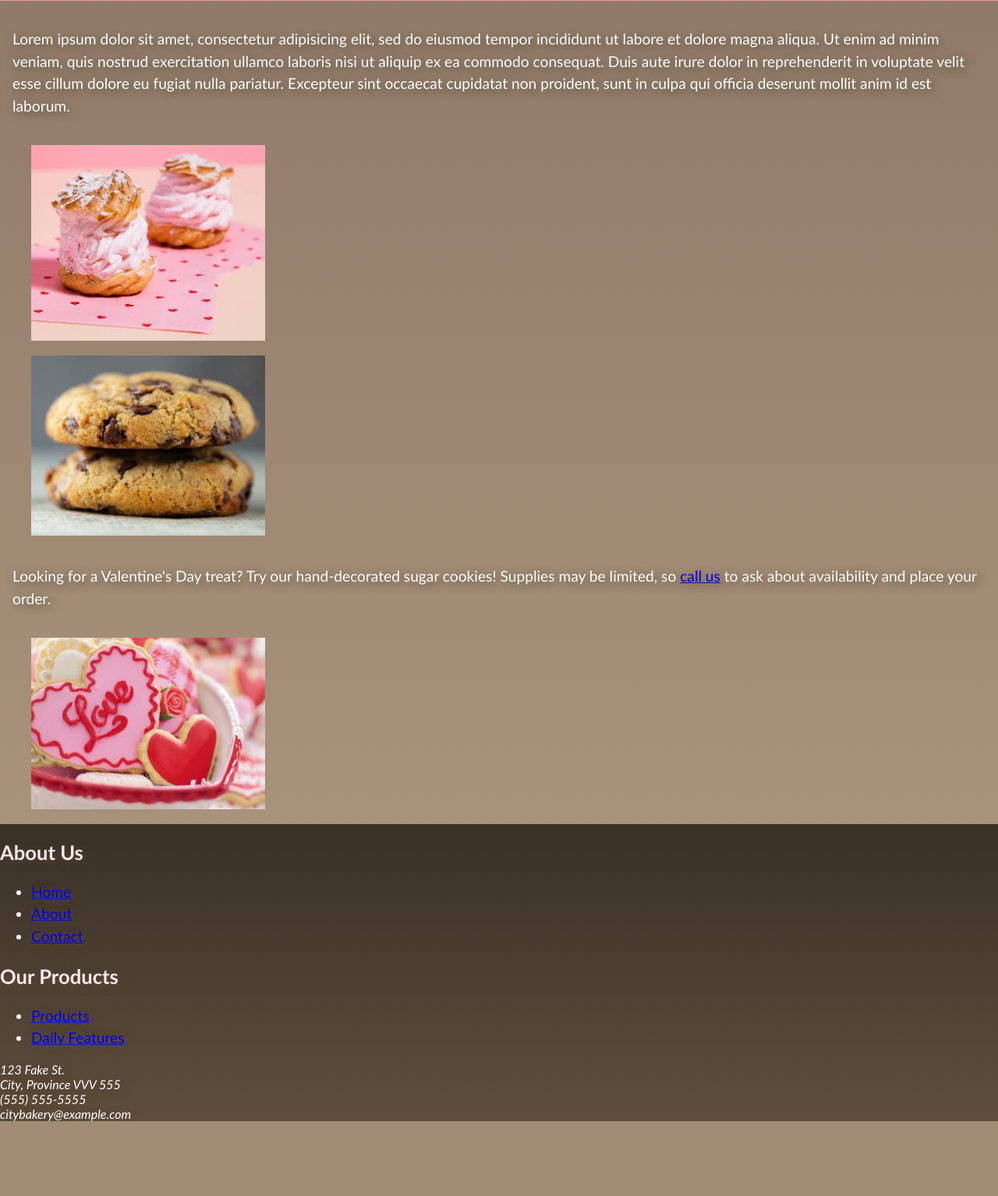
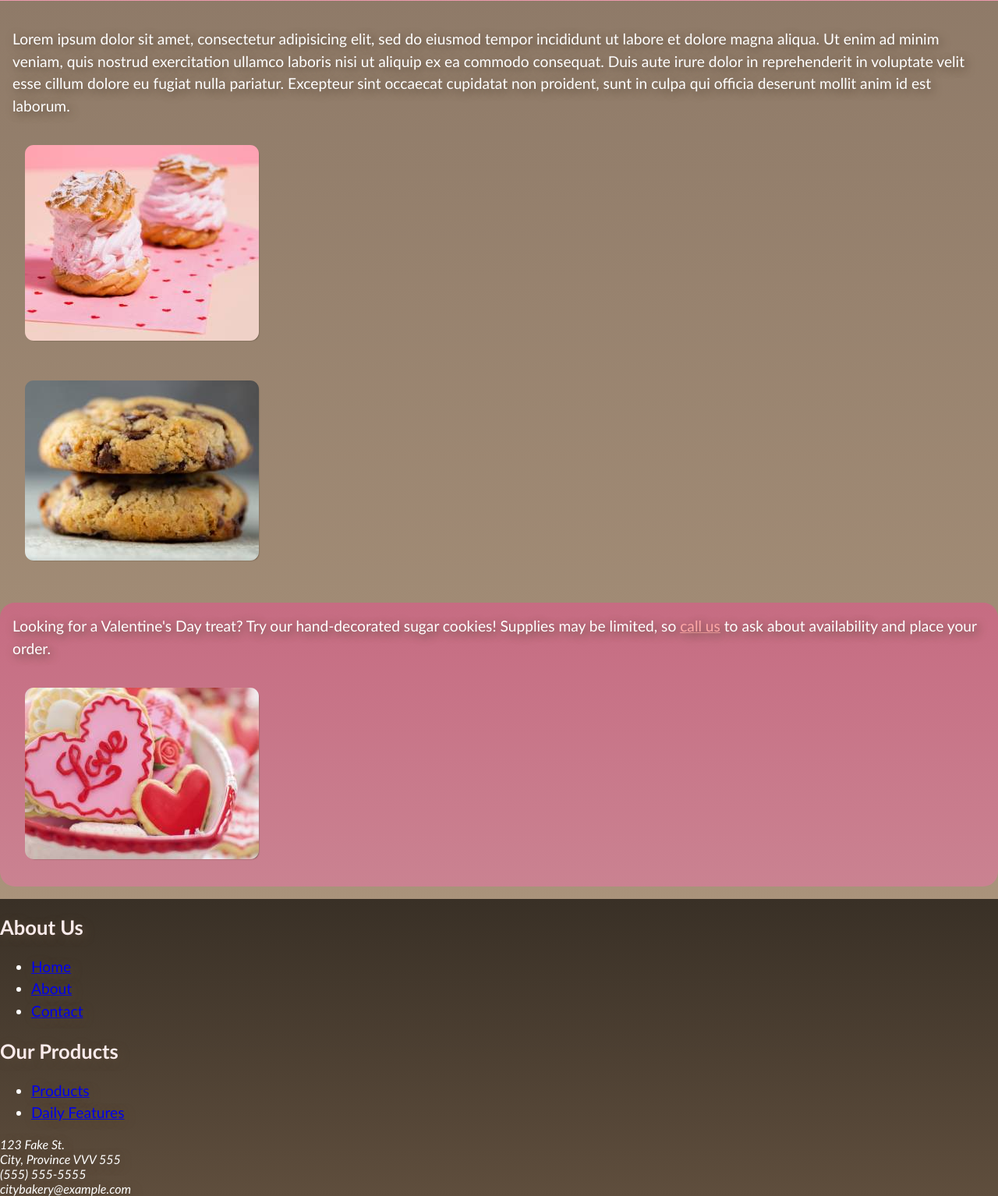
Before and after one commit to ImpendingKataclysm/bakery_website, a Django app: template main_site/templates/index.html in a window 1280 px wide. Shown: the part 390-1924 px from the top of the page at 78% size. Before the commit the page ends 1828 px from the top, so only its background shows below. Run offline with Django 3.2, Linux system fonts and the light colour scheme; the template is opened without the code that fills it, so the values that code supplies are empty.

Commit message:
Styled images and text elements on the home page

```diff
--- a/main_site/static/css/main.css
+++ b/main_site/static/css/main.css
@@ -14,6 +14,19 @@ header, footer, nav, main {
 header, footer {
     background-image: linear-gradient(to bottom, rgb(57, 48, 38), rgb(95, 78, 61));
     margin: 0;
+}
+
+p, li {
+    font-size: 1.2rem;
+    line-height: 1.5;
+}
+
+p {
+    padding: 1rem;
+}
+
+aside {
+    border-radius: 1.2rem;
 }
 
 #main_wrap {
@@ -53,30 +66,6 @@ h3 {
 h4, h5, h6 {
     font-size: 1.4rem;
 }
-
-p, li {
-    font-size: 1.2rem;
-    line-height: 1.5;
-}
-
-p {
-    padding: 1rem;
-}
-
-/* Use if necessary:
-section {
-    margin-bottom: 2rem;
-}
-
-
-header h2 {
-    width: 100%;
-}
-
-
-section:last-child {
-    margin-bottom: 0.5rem;
-}*/
 
 /* Nav Menu */
 nav {
@@ -118,7 +107,7 @@ nav a:link, nav a:visited {
 nav a:hover, nav a:focus {
     background-color: #fff;
     color: rgb(208, 170, 172);
-    text-shadow: none       ;
+    text-shadow: none;
 }
 
 nav a:active {
@@ -126,17 +115,31 @@ nav a:active {
     color: #ffffff;
 }
 
-/* Side Nav styles - not yet implemented
-.sidenav {
-    margin-bottom: 2rem;
+/* Images */
+figure {
+    margin: 1rem auto;
+    padding: 0 0 2rem 2rem;
 }
 
-.sidenav-btn {
-    max-width: 50%;
-}*/
+.display-img {
+    border-radius: 0.7rem;
+    box-shadow: 0.1rem 0.1rem 0.1rem -0.1rem rgb(88,72,56);
+}
 
-/* Use when necessary :
-aside, article, blockquote, .product {
-    background-color: (rgb(218, 134, 155));
-    border-radius: 1.1rem;
-}*/
+/* Links */
+.text_link {
+    color:rgb(255, 167, 167);
+}
+
+.text_link:visited {
+    color:rgb(251,235,235);
+}
+
+.text_link:hover {
+    color: rgb(184, 62, 92);
+}
+
+/* Seasonal item for home page */
+.seasonal_item {
+    background-image: linear-gradient(to bottom, rgb(198, 108, 130), rgb(202, 130, 145));
+}
--- a/main_site/templates/index.html
+++ b/main_site/templates/index.html
@@ -13,18 +13,18 @@
                 <figure class="rasp_puffs">
                     <a href="#" data-lightbox="homepage"
                                 data-title="Raspberry Cream Puffs">
-                        <img src="{% static 'images/home1.jpg' %}" alt="raspberry cream puffs">
+                        <img class="display-img" src="{% static 'images/home1.jpg' %}" alt="raspberry cream puffs">
                     </a>
                 </figure>
                 <figure class="tollhouse">
                     <a href="#" data-lightbox="homepage"
                                 data-title="Tollhouse Chocolate Chip Cookies">
-                        <img src="{% static 'images/home2.jpg' %}" alt="tollhouse chocolate chip cookies">
+                        <img class="display-img" src="{% static 'images/home2.jpg' %}" alt="tollhouse chocolate chip cookies">
                     </a>
                 </figure>
             </div>
         </div>
-        <aside class="wrap_item">
+        <aside class="wrap_item seasonal_item">
             <p>
                 Looking for a Valentine's Day treat? Try our hand-decorated
                 sugar cookies! Supplies may be limited, so
@@ -34,7 +34,7 @@
             <figure>
                 <a href="#" data-lightbox="homepage"
                    data-title="Decorated Valentine's Cookies">
-                    <img src="{% static 'images/seasonal.jpg' %}" alt="Seasonal item">
+                    <img class="display-img" src="{% static 'images/seasonal.jpg' %}" alt="Seasonal item">
                 </a>
             </figure>
         </aside>
```
